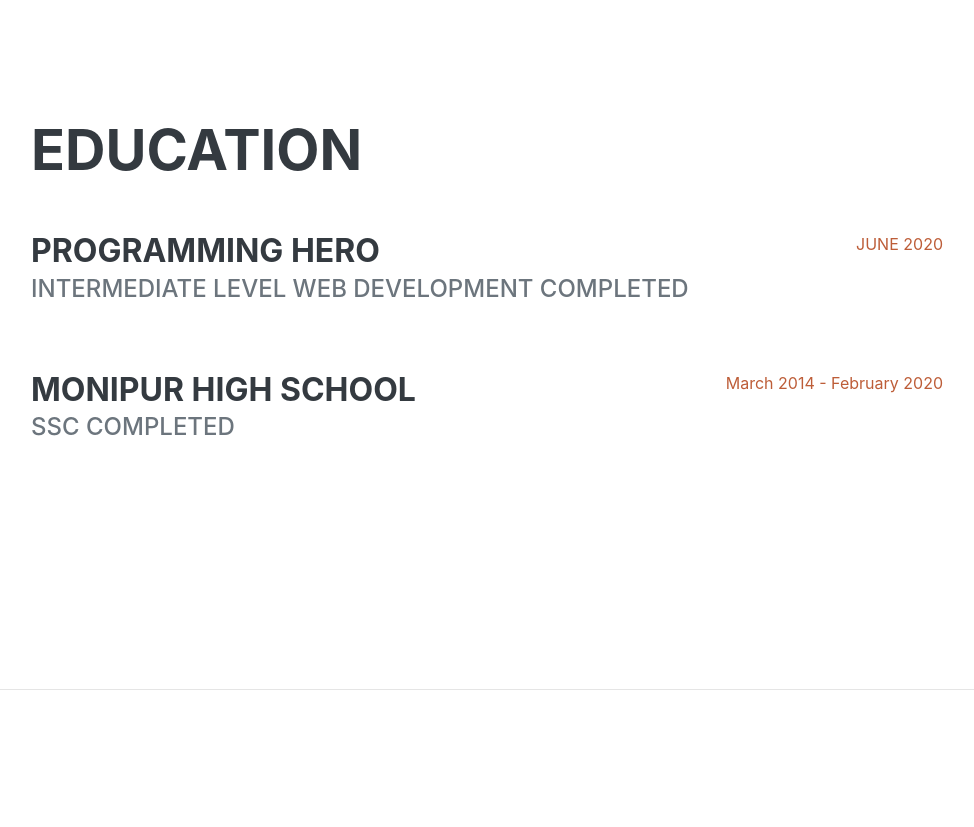
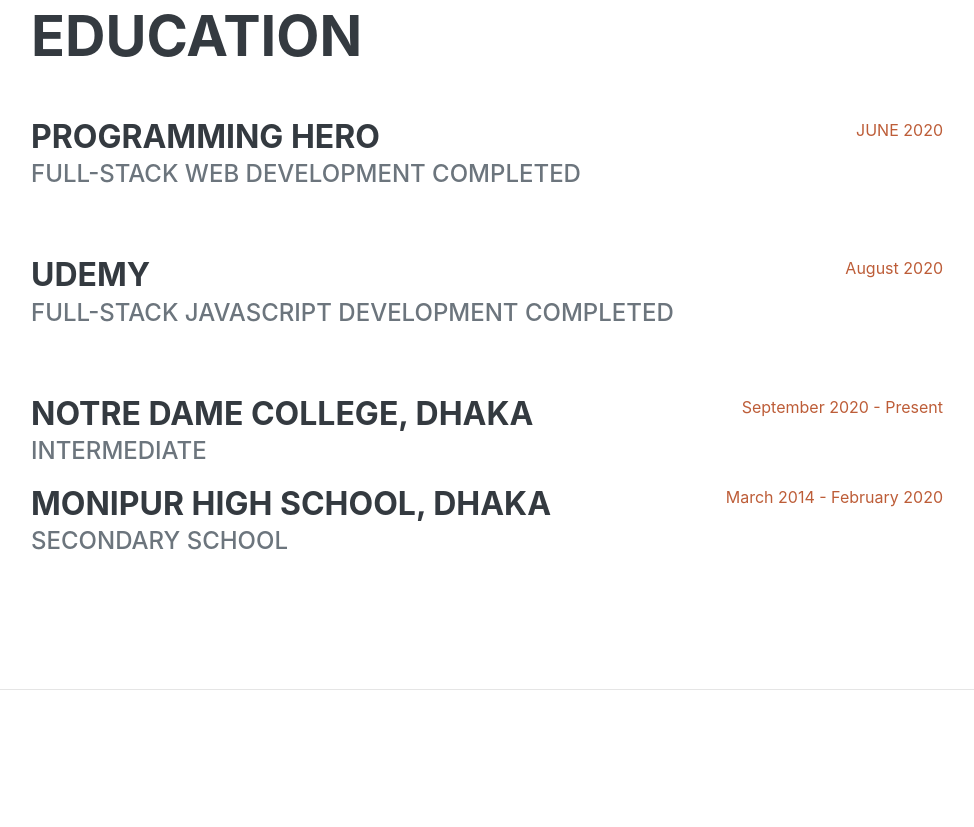
Before and after one commit to tanviria07/cv, a plain HTML site: page index.html in a window 1280 px wide. Shown: the part 1713-2540 px from the top of the page, without its empty margins (289-1263 px from the left). Drawn offline with nearby package versions, Linux system fonts and the light colour scheme; a web font is replaced by a local one.

Commit message:
okk award added

```diff
--- a/index.html
+++ b/index.html
@@ -87,14 +87,14 @@
                         </div>
                         <div class="flex-shrink-0"><span class="text-primary">December 2019</span></div>
                     </div>
-                    <div class="d-flex flex-column flex-md-row justify-content-between">
+                    <!-- <div class="d-flex flex-column flex-md-row justify-content-between">
                         <div class="flex-grow-1">
                             <h3 class="mb-0">Web Design Intern</h3>
                             <div class="subheading mb-3">IT-BARI INSTITUTE</div>
                             <p></p>
                         </div>
                         <div class="flex-shrink-0"><span class="text-primary">SEPTEMBER 2019</span></div>
-                    </div>
+                    </div> -->
                 </div>
             </section>
             <hr class="m-0" />
@@ -105,16 +105,33 @@
                     <div class="d-flex flex-column flex-md-row justify-content-between mb-5">
                         <div class="flex-grow-1">
                             <h3 class="mb-0">Programming Hero</h3>
-                            <div class="subheading mb-3">Intermediate level Web Development Completed</div>
+                            <div class="subheading mb-3">Full-Stack Web Development Completed</div>
                             <div></div>
                             <p></p>
                         </div>
                         <div class="flex-shrink-0"><span class="text-primary">JUNE 2020</span></div>
                     </div>
+                    <div class="d-flex flex-column flex-md-row justify-content-between mb-5">
+                        <div class="flex-grow-1">
+                            <h3 class="mb-0">Udemy</h3>
+                            <div class="subheading mb-3">Full-Stack JavaScript Development Completed</div>
+                            <div></div>
+                            <p></p>
+                        </div>
+                        <div class="flex-shrink-0"><span class="text-primary">August 2020</span></div>
+                    </div>
                     <div class="d-flex flex-column flex-md-row justify-content-between">
                         <div class="flex-grow-1">
-                            <h3 class="mb-0">Monipur High School</h3>
-                            <div class="subheading mb-3">SSC Completed</div>
+                            <h3 class="mb-0">Notre Dame College, Dhaka</h3>
+                            <div class="subheading mb-3">Intermediate</div>
+                            <p></p>
+                        </div>
+                        <div class="flex-shrink-0"><span class="text-primary">September 2020 - Present</span></div>
+                    </div>
+                    <div class="d-flex flex-column flex-md-row justify-content-between">
+                        <div class="flex-grow-1">
+                            <h3 class="mb-0">Monipur High School, Dhaka</h3>
+                            <div class="subheading mb-3">Secondary School </div>
                             <p></p>
                         </div>
                         <div class="flex-shrink-0"><span class="text-primary">March 2014 - February 2020</span></div>
@@ -176,14 +193,14 @@
                 <div class="resume-section-content">
                     <h2 class="mb-5">Awards & Certifications</h2>
                     <ul class="fa-ul mb-0">
-                        <li>
+                        <!-- <li>
                             <span class="fa-li"><i class="fas fa-trophy text-warning"></i></span>
                             Google Analytics Certified Developer
-                        </li>
-                        <li>
+                        </li> -->
+                        <!-- <li>
                             <span class="fa-li"><i class="fas fa-trophy text-warning"></i></span>
-                            Mobile Web Specialist - Google Certification
-                        </li>
+                            Mobile Web Specialist - Googl
+                        </li> -->
                         <li>
                             <span class="fa-li"><i class="fas fa-trophy text-warning"></i></span>
 
@@ -195,6 +212,12 @@
 
                             <sup></sup>
                             Full-Stack javascript Developer - Udemy
+                        </li>
+                        <li>
+                            <span class="fa-li"><i class="fas fa-trophy text-warning"></i></span>
+
+                            <sup></sup>
+                            Javascript Algorithm and Data Structure Mastership - Free Code Camp
                         </li>
 
                     </ul>
```
